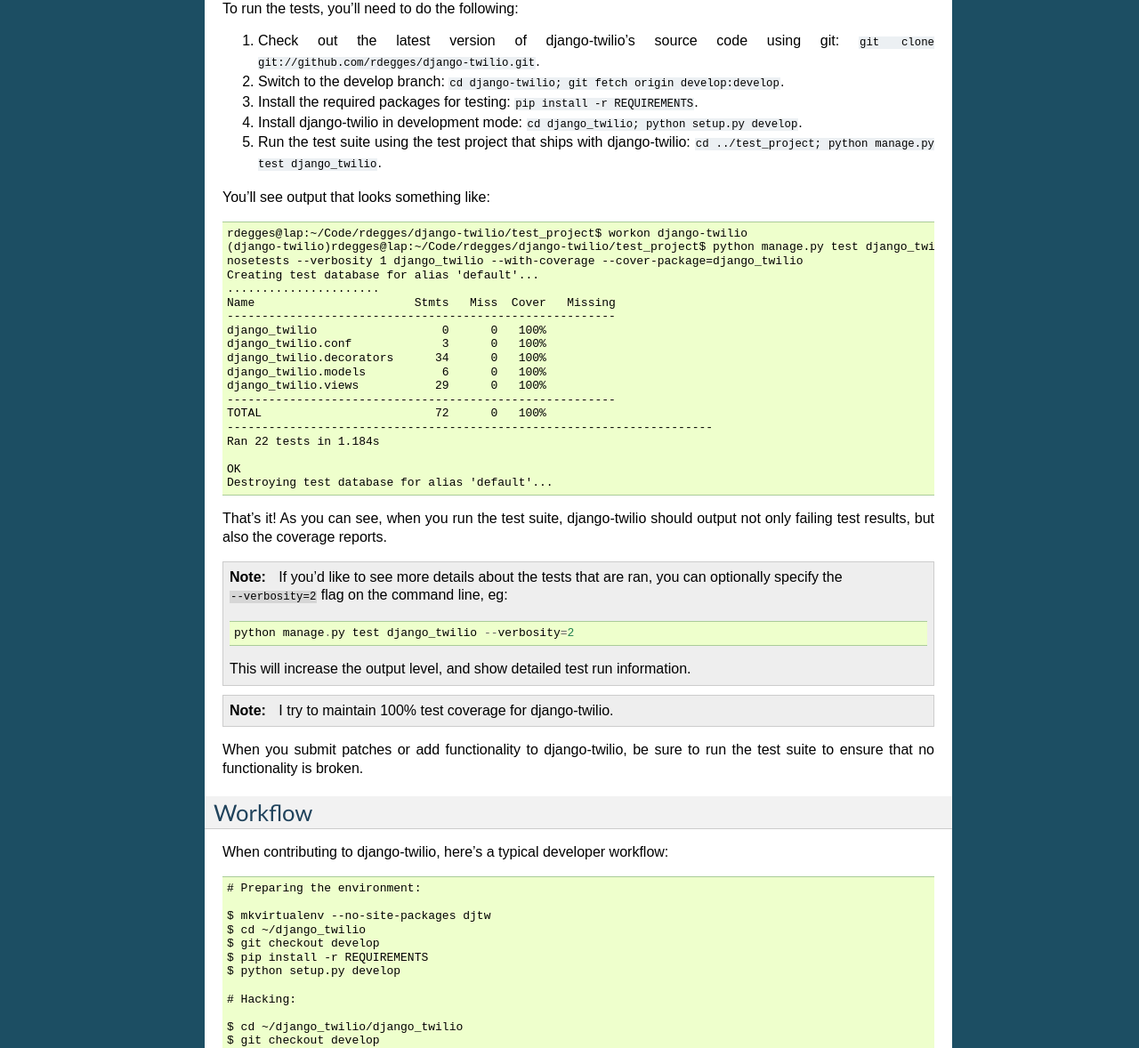
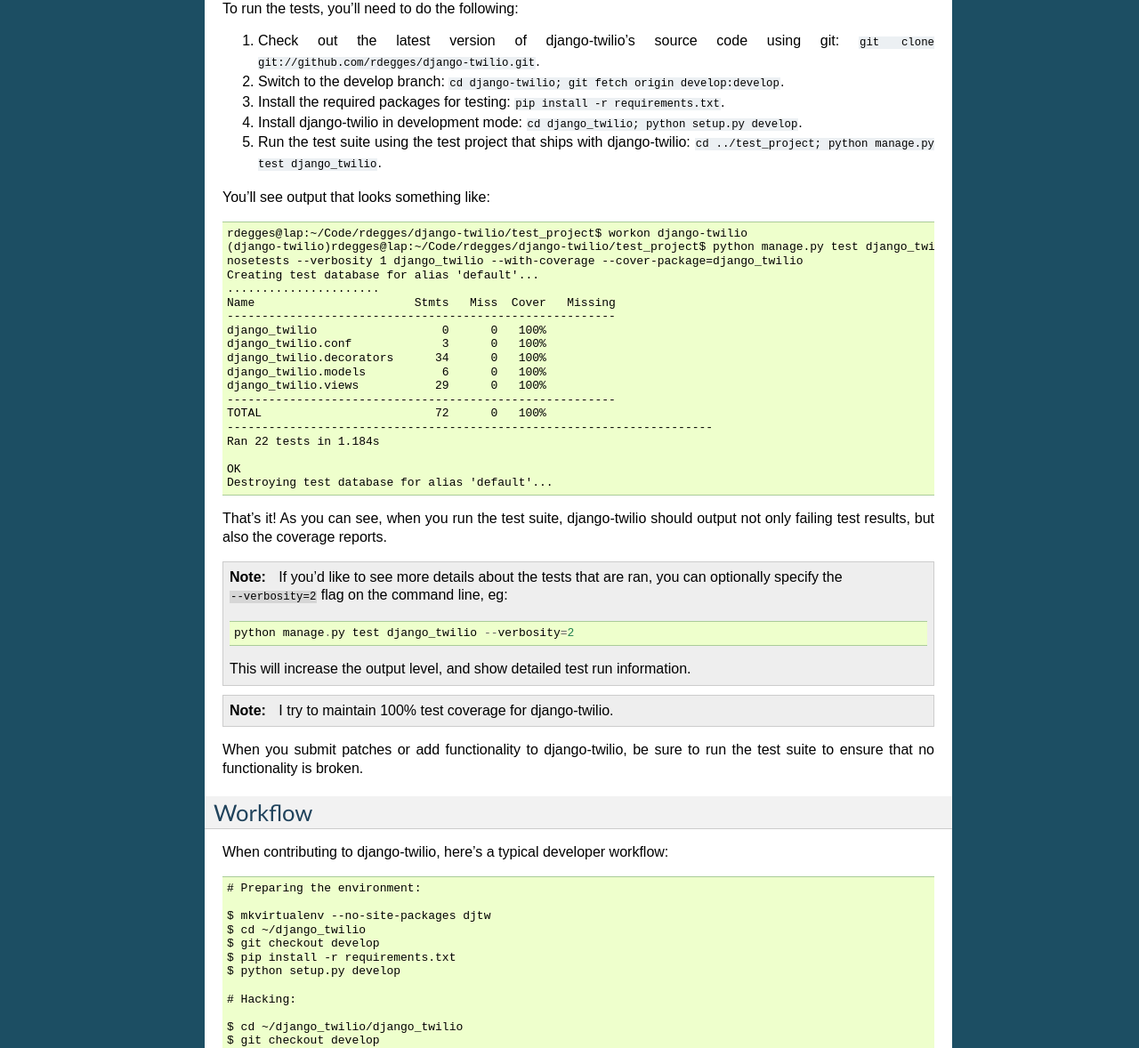
Before and after one commit to rdegges/django-twilio, a Sphinx documentation site: the page built from docs/source/contribute.rst, in a window 1280 px wide. Shown: the part 609-1787 px from the top of the page at 89% size. Built offline with Sphinx 7.4.7, drawn with Linux system fonts in a browser that asks for light colours; some of the changed text lies outside the part shown.

Commit message:
Updating contribution docs to include new requirements file.

```diff
--- a/docs/source/contribute.rst
+++ b/docs/source/contribute.rst
@@ -43,7 +43,7 @@
 2. Switch to the develop branch: ``cd django-twilio; git fetch origin
    develop:develop``.
 
-3. Install the required packages for testing: ``pip install -r REQUIREMENTS``.
+3. Install the required packages for testing: ``pip install -r requirements.txt``.
 
 4. Install django-twilio in development mode: ``cd django_twilio; python
    setup.py develop``.
@@ -102,7 +102,7 @@
     $ mkvirtualenv --no-site-packages djtw
     $ cd ~/django_twilio
     $ git checkout develop
-    $ pip install -r REQUIREMENTS
+    $ pip install -r requirements.txt
     $ python setup.py develop
 
     # Hacking:
```
